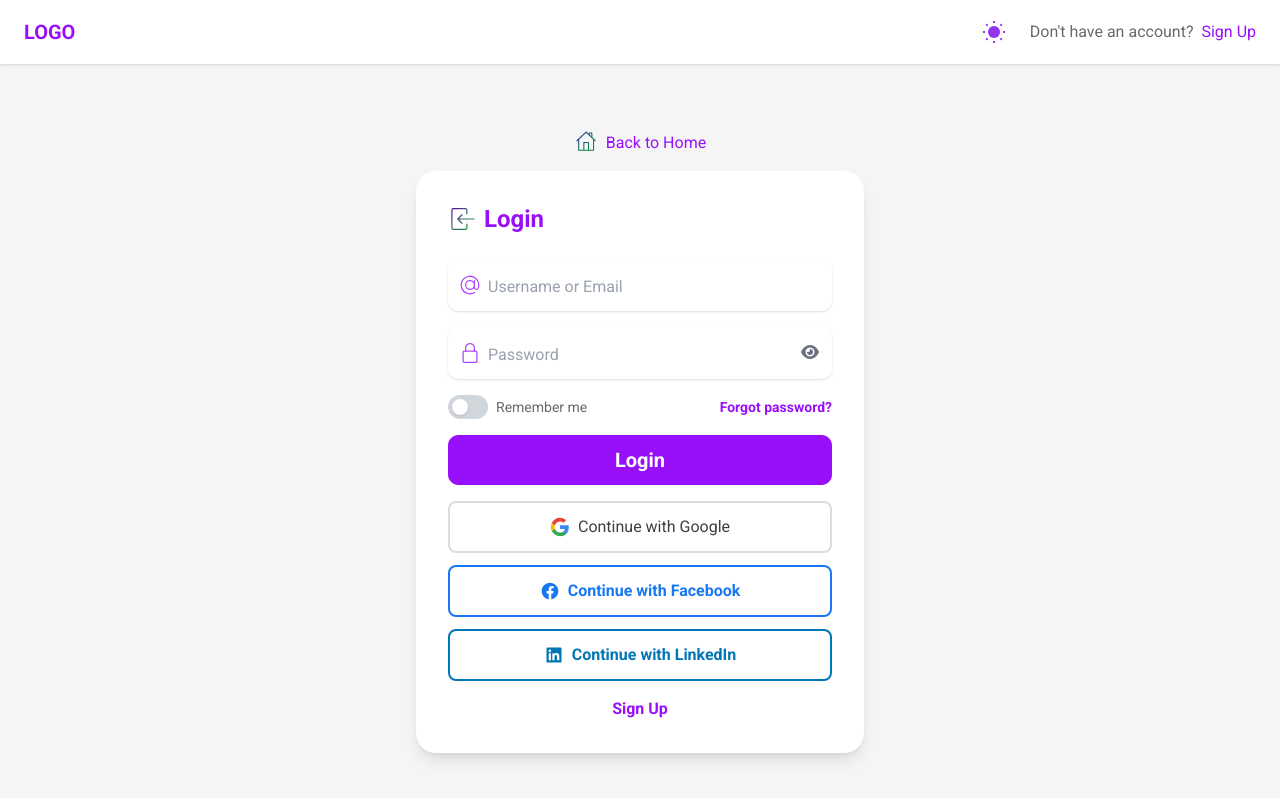
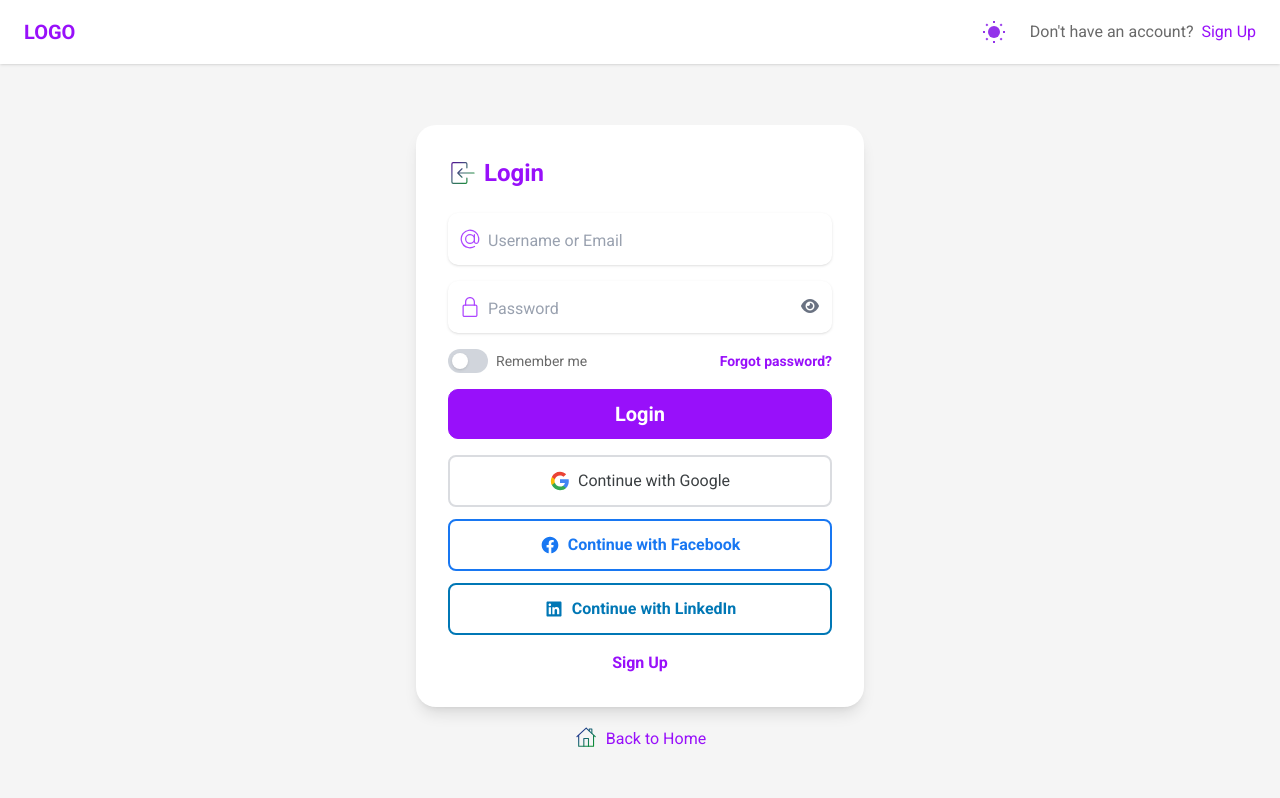
Before and after one commit to umidfront-max/visibtion1, a Vue app: page /login in a window 1280 px wide. Built offline with nearby package versions, Linux system fonts and the light colour scheme.

Commit message:
fix: login

```diff
--- a/src/pages/login.vue
+++ b/src/pages/login.vue
@@ -4,7 +4,9 @@
 		<header
 			class="w-full flex justify-between items-center px-6 py-3 shadow bg-white"
 		>
-			<p class="text-purple-600 font-bold text-xl">LOGO</p>
+			<router-link to="/" class="!text-purple-600 font-bold text-xl"
+				>LOGO</router-link
+			>
 			<div class="flex items-center gap-4">
 				<!-- Theme toggle -->
 				<button
@@ -66,16 +68,7 @@
 		</header>
 
 		<!-- Form -->
-		<div class="flex-grow flex items-center flex-col justify-center px-4">
-			<!-- Back to home -->
-			<router-link to="/" class="flex items-center gap-2 my-4 mx-auto">
-				<img src="@/assets/img/home1.svg" alt="home-icon" class="h-6" />
-				<span
-					class="!text-purple-600 mt-1 font-medium transition-colors duration-300 hover:!text-green-500"
-				>
-					Back to Home
-				</span>
-			</router-link>
+		<div class="flex-grow flex items-center flex-col justify-center px-4 mt-4">
 			<div
 				class="rounded-2xl shadow-lg p-8 w-full max-w-md bg-white text-gray-900"
 			>
@@ -126,7 +119,9 @@
 							@click="showPassword = !showPassword"
 						>
 							<i
-								:class="showPassword ? 'fas fa-eye-slash' : 'fas fa-eye'"
+								:class="
+									showPassword ? 'fas fa-eye-slash' : 'fas fa-eye'
+								"
 							></i>
 						</span>
 					</div>
@@ -194,6 +189,15 @@
 					</div>
 				</form>
 			</div>
+			<!-- Back to home -->
+			<router-link to="/" class="flex items-center gap-2 mt-4 mb-1 mx-auto">
+				<img src="@/assets/img/home1.svg" alt="home-icon" class="h-6" />
+				<span
+					class="!text-purple-600 mt-1 font-medium transition-colors duration-300 hover:!text-green-500"
+				>
+					Back to Home
+				</span>
+			</router-link>
 		</div>
 	</div>
 </template>
```
